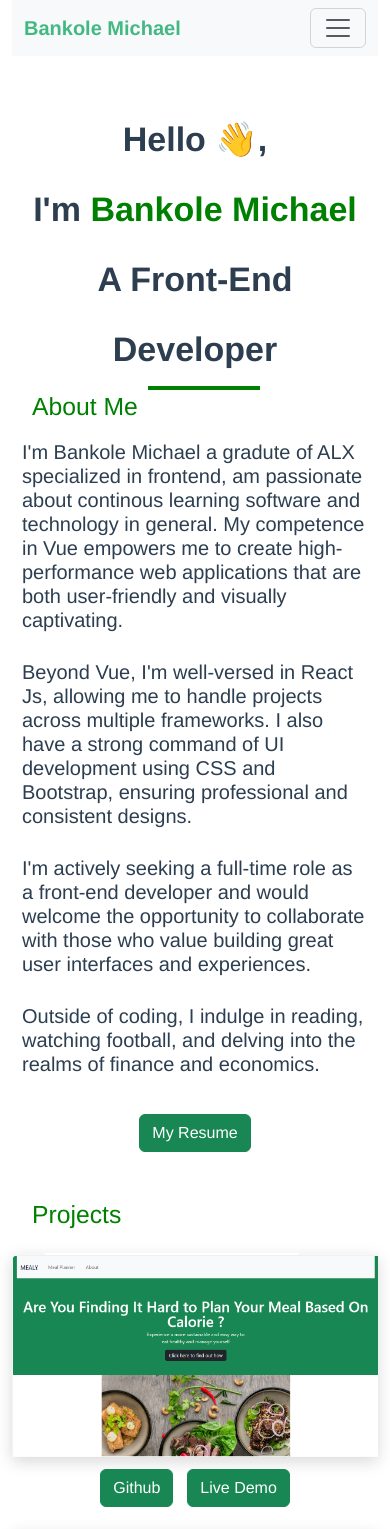
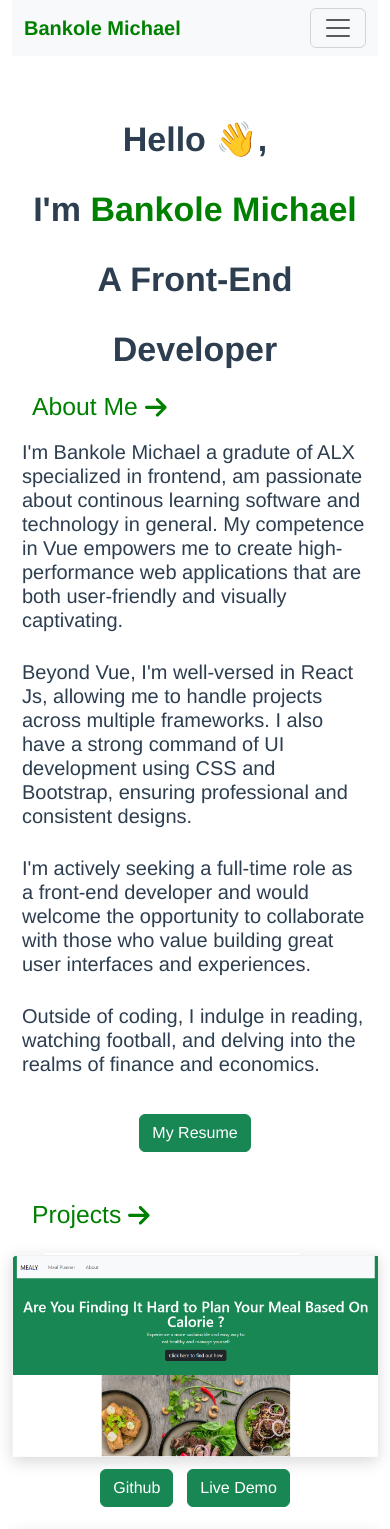
Before and after one commit to bhankymyk/portfolio, a Vue app: page / in a window 390 px wide. Shown: the top 1529 px of the page. Built offline with nearby package versions, Linux system fonts and the light colour scheme.

Commit message:
fix: icon added

```diff
--- a/src/components/Portfolio.vue
+++ b/src/components/Portfolio.vue
@@ -10,11 +10,11 @@
     <div class="collapse navbar-collapse" id="navbarText">
       <ul class="navbar-nav me-auto mb-2 mb-lg-0">
         <li class="nav-item">
+          <router-link to="/">
           <a class="nav-link active" aria-current="page" href="#">
-            <router-link to="/">
               <font-awesome-icon :icon="['fas', 'house']" /> Home
+            </a>
             </router-link>
-            </a>
         </li>
 
         <li class="nav-item">
@@ -59,7 +59,7 @@
 
 <div class="row">
   <div class="col-md-8" v-motio--pop-visible-once>
-    <h2 class="h-2">About Me </h2>
+    <h2 class="h-2">About Me <font-awesome-icon :icon="['fas', 'arrow-right']" /> </h2>
     <h5 class="mt-1">I'm Bankole Michael a gradute of ALX specialized in frontend, am passionate about continous learning software and technology in general.
       My competence in Vue empowers me to create high-performance web applications that are both user-friendly and visually captivating.</h5>
 
@@ -83,7 +83,7 @@
 
       <!-- PROJECTS -->
       <div class="row mt-5">
-        <h2>Projects</h2>
+        <h2>Projects <font-awesome-icon :icon="['fas', 'arrow-right']" /></h2>
         <!-- Project 1 -->
         <div class="col-md-6 mt-3 imgBox" v-motion-pop-visible-once>
           <div class="">
@@ -158,9 +158,11 @@
         </div>
       </div> -->
 
-      <div class="row">
+      <!-- Contact -->
+
+      <div class="row mt-5">
         <div class="col-md">
-          <h2>Contact Me</h2>
+          <h2>Contact Me <font-awesome-icon :icon="['fas', 'arrow-right']" /></h2>
           <h5>Feel free to reach out if you're looking for a front end engineer <br>
             to work on your next project, have a question or just fancy saying hi.</h5>
           <ul>
@@ -207,7 +209,10 @@ h2{
   color: green;
   margin-left: 20px;
 }
-.h-2::after {
+.svg-inline--fa{
+  vertical-align: -0.2em;
+}
+/* .h-2::after {
     content: "";
     position: absolute;
     top: 57%;
@@ -217,7 +222,7 @@ h2{
     width: 7rem;
     height: 4px;
     background-color: green;
-}
+} */
 .Contact{
   margin-top: 200px;
 }
@@ -255,28 +260,19 @@ h2{
     margin-top: 20px;
   }
 
-  .h-2::after {
+  /* .h-2::after { */
     /* content: ""; */
     /* position: absolute; */
-    top: 46%;
+    /* top: 46%; */
     /* margin-left: 10px;
     -webkit-transform: translateY(-50%);
     transform: translateY(-50%);
     width: 7rem;
     height: 4px;
     background-color: green; */
+/* } */
 }
 
-}
-
-
-
-
-
-
-h3 {
-  margin: 40px 0 0;
-}
 ul {
   list-style-type: none;
   padding: 0;
@@ -286,7 +282,7 @@ li {
   margin: 0 10px;
 }
 a {
-  color: #42b983;
+  color: green !important;
   text-decoration: none;
 }
 </style>
--- a/src/main.js
+++ b/src/main.js
@@ -12,13 +12,13 @@ import "bootstrap/dist/css/bootstrap.css";
 import "bootstrap/dist/js/bootstrap.js"
 
 import { library } from '@fortawesome/fontawesome-svg-core';
-import { faSquare, faBriefcase, faEnvelope, faCheck, faHouse, faAddressCard, faListCheck, faPenToSquare} from '@fortawesome/free-solid-svg-icons';
+import { faSquare, faArrowRight ,faBriefcase, faEnvelope, faCheck, faHouse, faAddressCard, faListCheck, faPenToSquare} from '@fortawesome/free-solid-svg-icons';
 import { FontAwesomeIcon } from '@fortawesome/vue-fontawesome';
 import { faTwitter, faLinkedin, faGithub, faWhatsappSquare, faHtml5, faCss3Alt, faReact, faBootstrap, faVuejs } from '@fortawesome/free-brands-svg-icons';
 
 
 // Add the Font Awesome icons to the library
-library.add(faLinkedin,faWhatsappSquare, faHtml5, faVuejs ,faGithub, faBriefcase,faCss3Alt, faReact,faBootstrap, faEnvelope, faCheck, faHouse, faAddressCard, faListCheck, faPenToSquare, faTwitter, faSquare);
+library.add(faLinkedin, faArrowRight ,faWhatsappSquare, faHtml5, faVuejs ,faGithub, faBriefcase,faCss3Alt, faReact,faBootstrap, faEnvelope, faCheck, faHouse, faAddressCard, faListCheck, faPenToSquare, faTwitter, faSquare);
 
 
 // Register the FontAwesomeIcon component globally
```
